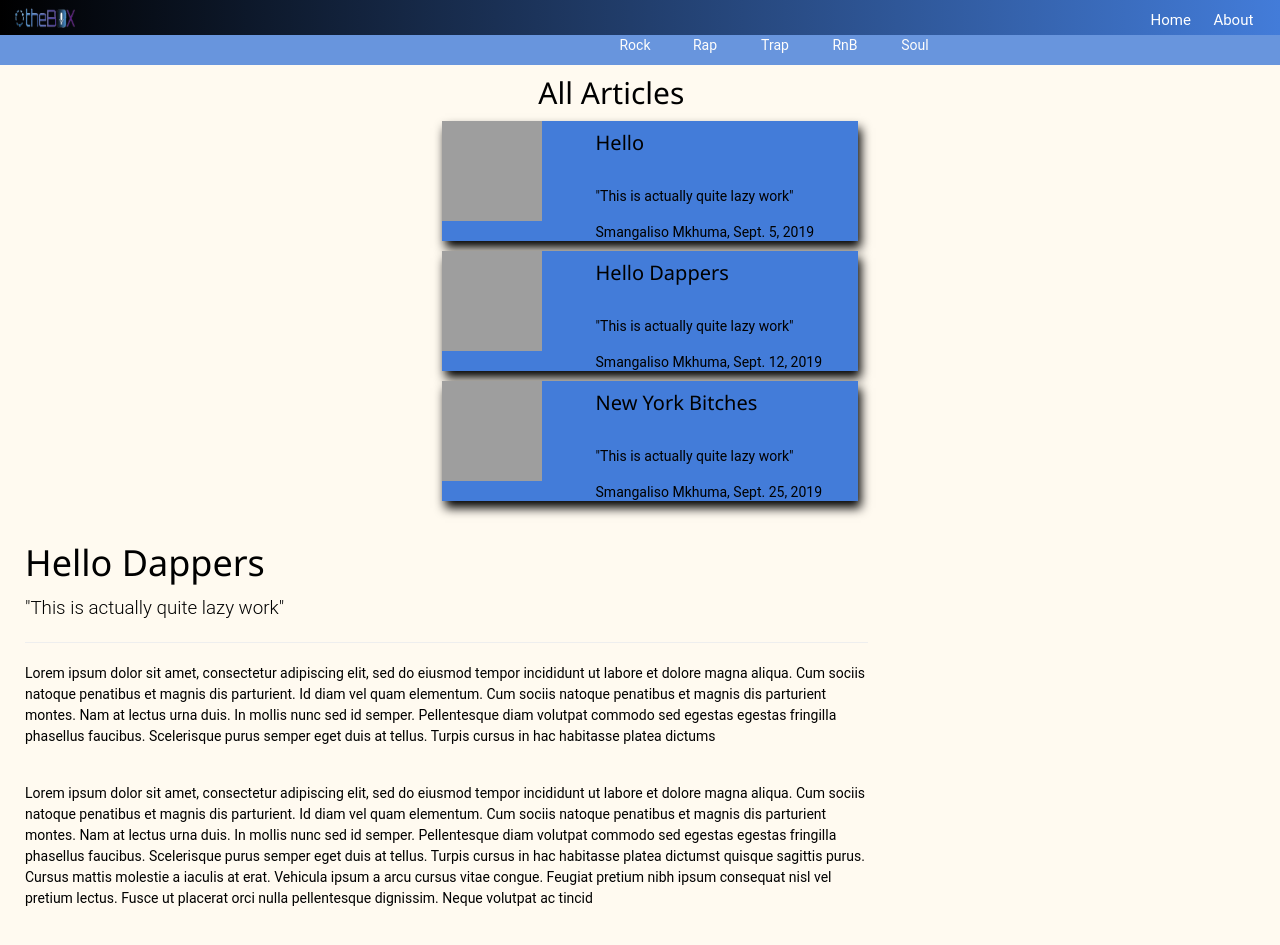
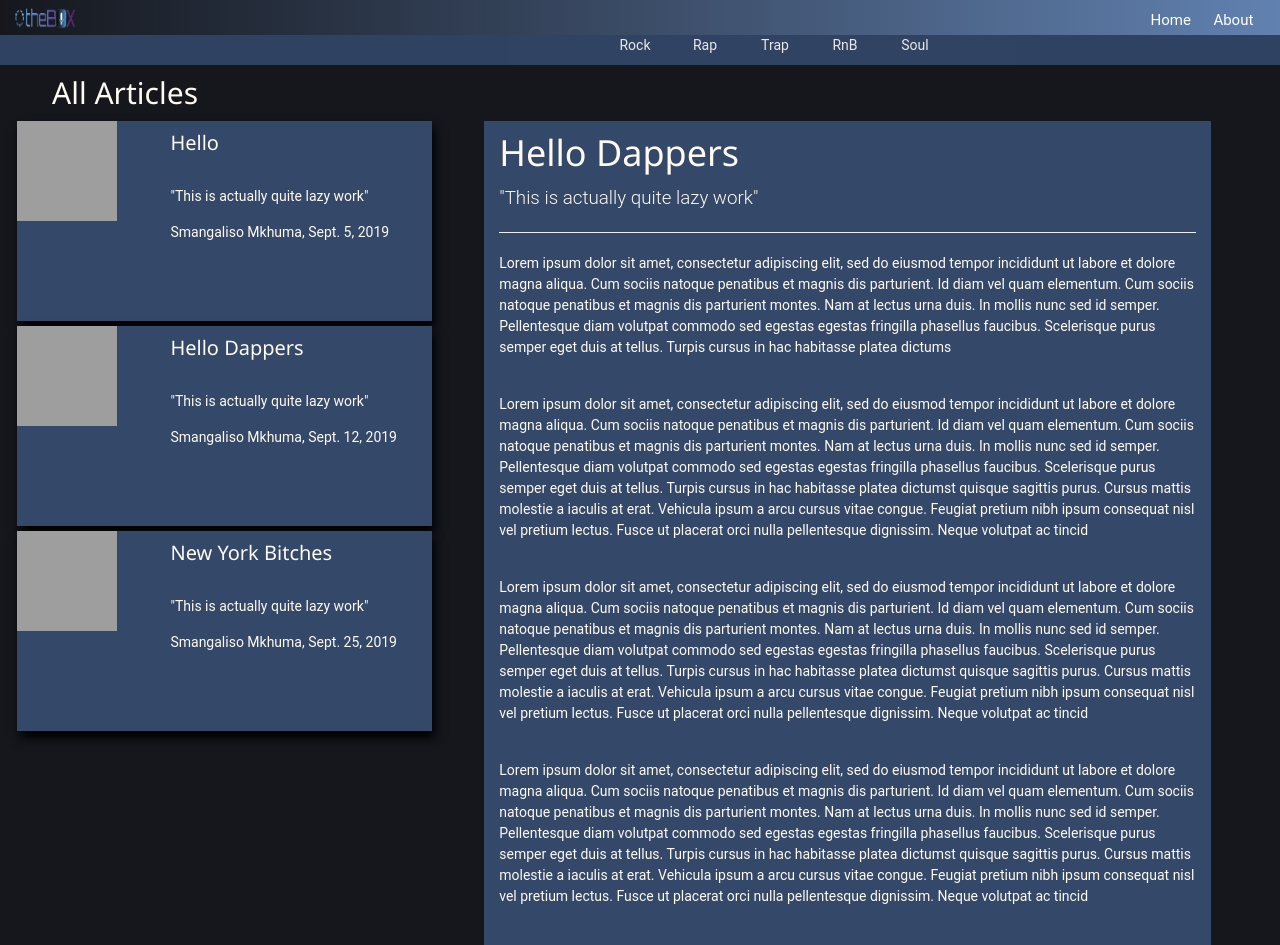
Before and after one commit to Smangaliso007/Blogger, a Django app: page /articles/4 in a window 1280 px wide; the page is wider, and only the part inside the window is pictured. Shown: the top 945 px of that part. Run offline with Django 3.2, Linux system fonts and the light colour scheme; data comes from the database, SQL or seed files in the repository; some libraries are stand-ins or nearby versions; grey boxes are pictures that could not be loaded.

Commit message:
about left out

```diff
--- a/blog/static/css/box-blog.css
+++ b/blog/static/css/box-blog.css
@@ -12,10 +12,9 @@
 
 #genre_container {
   padding: 0;
-  background-color: #437cd9;
-  opacity: .8;
+  background-color: #34486a;
+  opacity: .9;
 }
-
 #genre_span {
   width: 100%;
   margin-left: 600px;
@@ -46,16 +45,14 @@
 }
 
 #list_articles {
-  margin-left: 5px;
-  margin-bottom: 10px;
-  background-color: #437cd9;
-  height: 120px;
+  margin-bottom: 5px;
+  height: 200px;
   box-shadow: 3px 7px 10px black;
-  overflow: scroll;
+  background-color: #34486a;
 }
 
 #reader {
-  overflow: scroll;
+  background-color: #34486a;
 }
 
 /* This is the animation used to change the background */
--- a/blog/templates/blog/articles.html
+++ b/blog/templates/blog/articles.html
@@ -3,17 +3,20 @@
 {% block title %} {{Content.Title}} {% endblock %}
 
 {% block body %}
-  <div class="container-fluid" style="padding: 0;">
+  <div class="container-fluid" style="padding: 0;width: 95%;color: floralwhite;">
+    <!-- Here Title Row -->
+    <div class="row">
+      <div class="container-fluid text-center">
+        <div class="row" style="width: 50%; margin-left: 20px;">
+          <h2>All Articles</h2>
+          <hr>
+        </div>
+      </div>
+    </div>
     <!-- Here The CONTENT Row -->
     <div class="row">
       <!-- The List for All Articles -->
-      <div class="col-lg-4 mx-auto" style="padding: 0;">
-        <div class="container">
-          <div class="row" style="width: 50%; margin: auto;">
-            <h2>All Articles</h2>
-            <hr>
-          </div>
-        </div>
+      <div class="col-lg-4" style="padding: 0;">
         <div class="container-fluid">
           {% for article in Articles %}
             <div class="row" id="list_articles">
@@ -32,7 +35,7 @@
 
       </div>
       <!-- The DISPLAY for the Article Instances == Using VAR=CONTENT -->
-      <div class="col-lg-8" id="reader" style="margin-top: 20px;margin-left: 25px;">
+      <div class="col-lg-7 mx-auto" id="reader">
         <h1>{{ Content.Title }}</h1>
         <p class="lead">{{ Content.editors_note }}</p>
         <hr>
--- a/blog/templates/blog/base.html
+++ b/blog/templates/blog/base.html
@@ -23,10 +23,10 @@
     <!-- Title -->
     <title>{% block title %}{% endblock %}</title>
 </head>
-<body style="background-color: floralwhite;">
+<body style="background-color: #15171d;">
 <!-- Navigation -->
 <nav class="navbar navbar-expand-lg navbar-white text-black-50 fixed-top" id="mainNav"
-         style="background-image: linear-gradient(to right, #000000, #437cd9);font-size: 15px;height: 35px;padding: 0;margin-bottom: 0;border: none;">
+         style="background-image: linear-gradient(to right, #15171d, #6181b0);font-size: 15px;height: 35px;padding: 0;margin-bottom: 0;border: none;">
         <div class="container-fluid" >
             <a class="navbar-brand js-scroll-trigger" href="{% url 'index' %}">
                 <img src="{% static 'images/Logo.png' %}" alt="logo" height="20" width="60"/>
```
